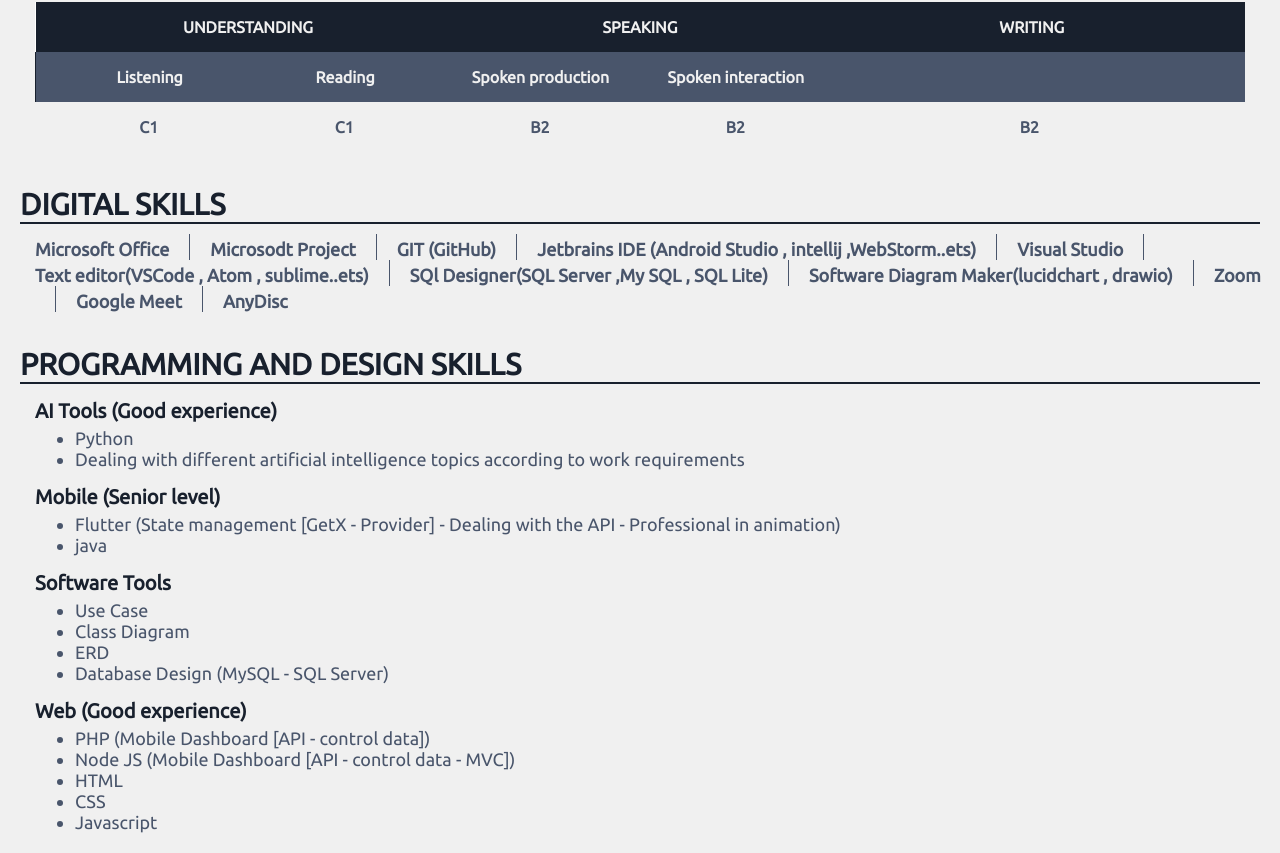
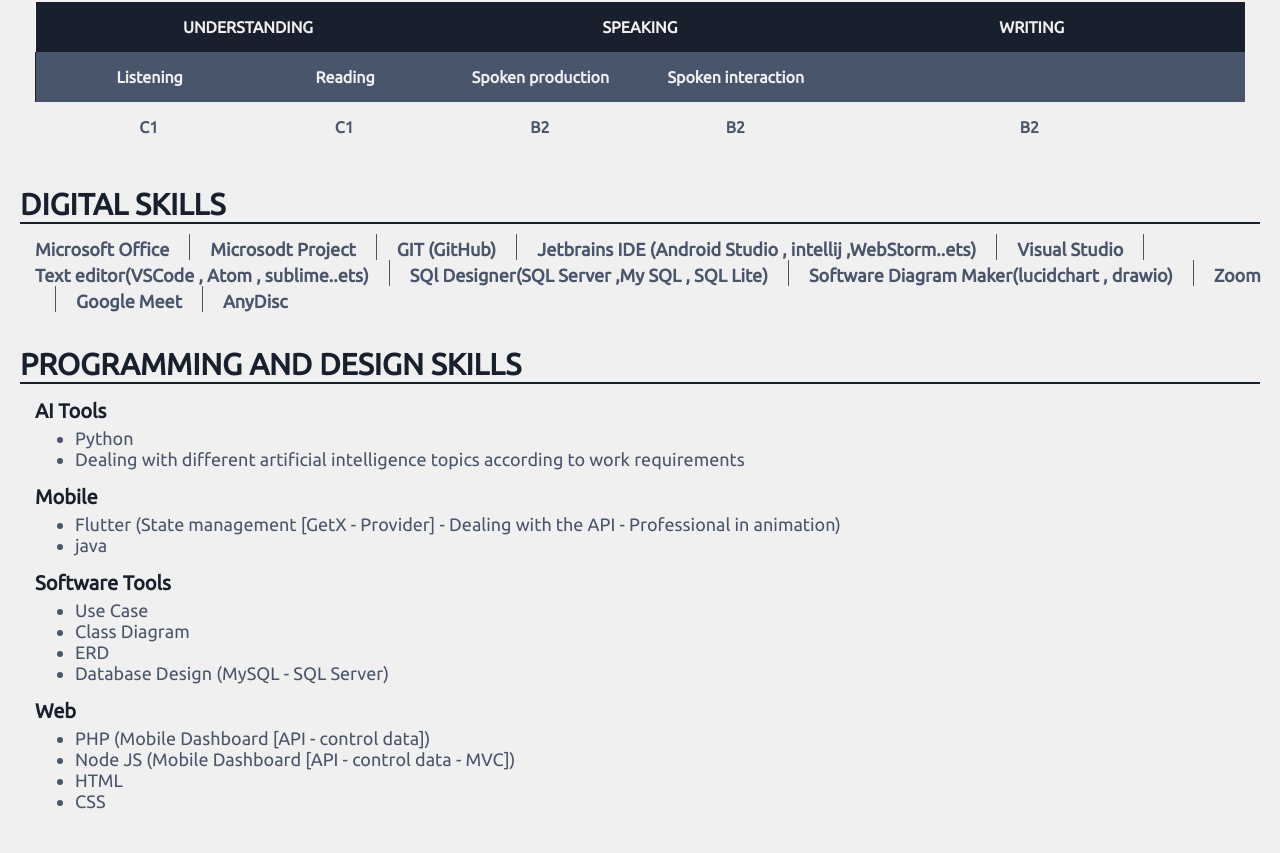
Before and after one commit to fadi-hadad/fadi-hadad.github.io, a plain HTML site: page index.html in a window 1280 px wide. Shown: the part 3123-3976 px from the top of the page. After the commit the page ends 3955 px from the top, so only its background shows below. Drawn offline with Linux system fonts and the light colour scheme.

Commit message:
Add files via upload

```diff
--- a/index.html
+++ b/index.html
@@ -445,7 +445,7 @@
             <div class="section-divider"></div>
 
             <div class="sub-section animated-left">
-                <div class="sub-section-title">AI Tools (Good experience)</div>
+                <div class="sub-section-title">AI Tools</div>
                 <ul class="sub-section-sub-title normal">
                     <li>Python</li>
                     <li>Dealing with different artificial intelligence topics according to work requirements</li>
@@ -454,7 +454,7 @@
 
 
             <div class="sub-section  animated-left">
-                <div class="sub-section-title">Mobile (Senior level)</div>
+                <div class="sub-section-title">Mobile</div>
                 <ul class="sub-section-sub-title normal">
                     <li>Flutter (State management [GetX - Provider] - Dealing with the API - Professional in animation)</li>
                     <li>java</li>
@@ -472,13 +472,12 @@
             </div>
 
             <div class="sub-section  animated-left">
-                <div class="sub-section-title">Web (Good experience)</div>
+                <div class="sub-section-title">Web</div>
                 <ul class="sub-section-sub-title normal">
                     <li>PHP (Mobile Dashboard [API - control data])</li>
                     <li>Node JS (Mobile Dashboard [API - control data - MVC])</li>
                     <li>HTML</li>
                     <li>CSS</li>
-                    <li>Javascript</li>
                 </ul>
             </div>
          </div>
```
